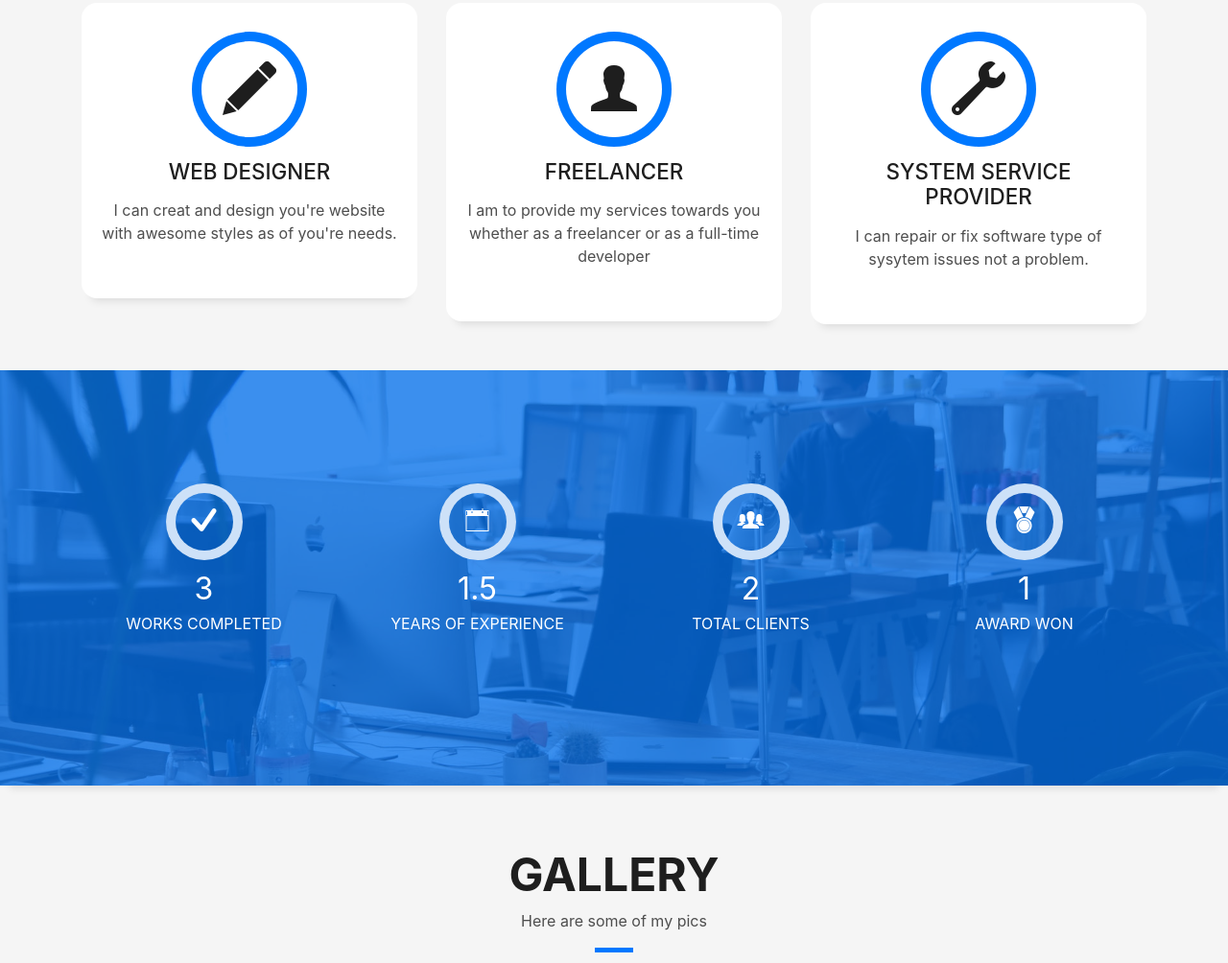
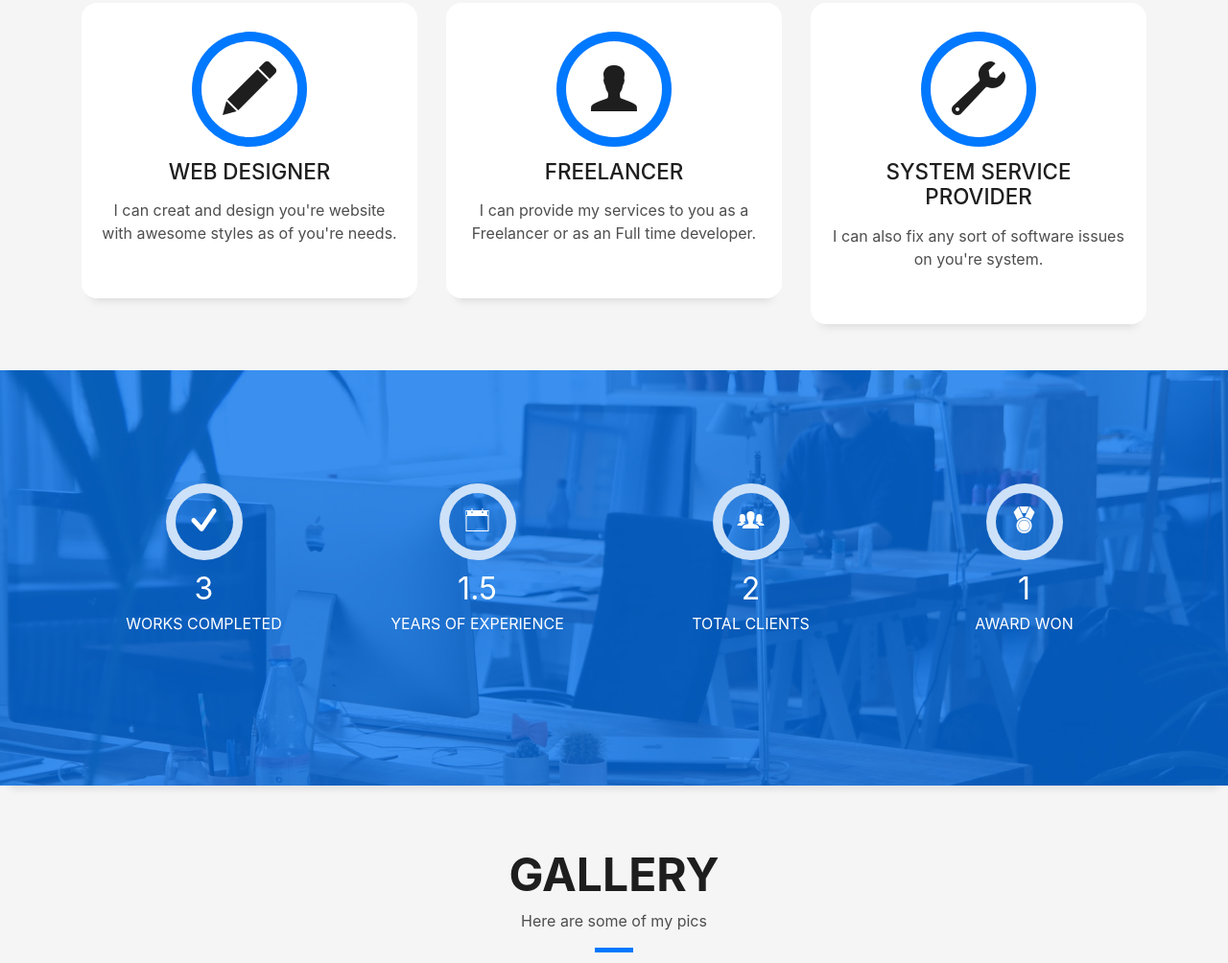
Before and after one commit to Safvan-Melethil/SafvanMelethil, a plain HTML site: page index.html in a window 1280 px wide. Shown: the part 2143-3147 px from the top of the page at 96% size. Drawn offline with Linux system fonts and the light colour scheme; files whose address does not match are found by name.

Commit message:
Update index.html

```diff
--- a/index.html
+++ b/index.html
@@ -239,8 +239,8 @@
             <div class="service-content">
               <h2 class="s-title">Freelancer</h2>
               <p class="s-description text-center">
-               I am to provide my services towards you whether as a freelancer or as a
-                full-time developer
+               I can provide my services to you as a
+                Freelancer or as an Full time developer.
               </p>
             </div>
           </div>
@@ -253,8 +253,8 @@
             <div class="service-content">
               <h2 class="s-title">System Service Provider</h2>
               <p class="s-description text-center">
-                I can repair or fix software type of sysytem issues
-                not a problem.
+                I can also fix any sort of software issues
+                on you're system.
               </p>
             </div>
           </div>
```
